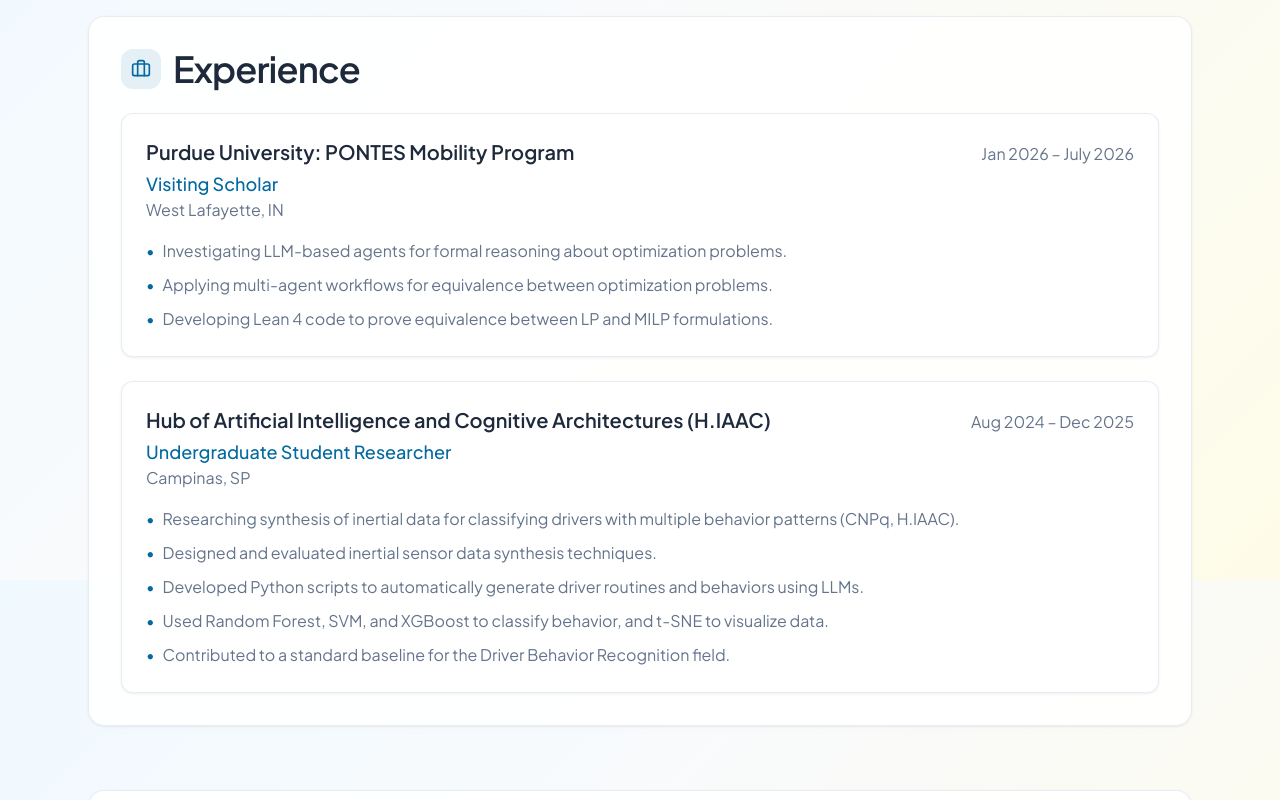
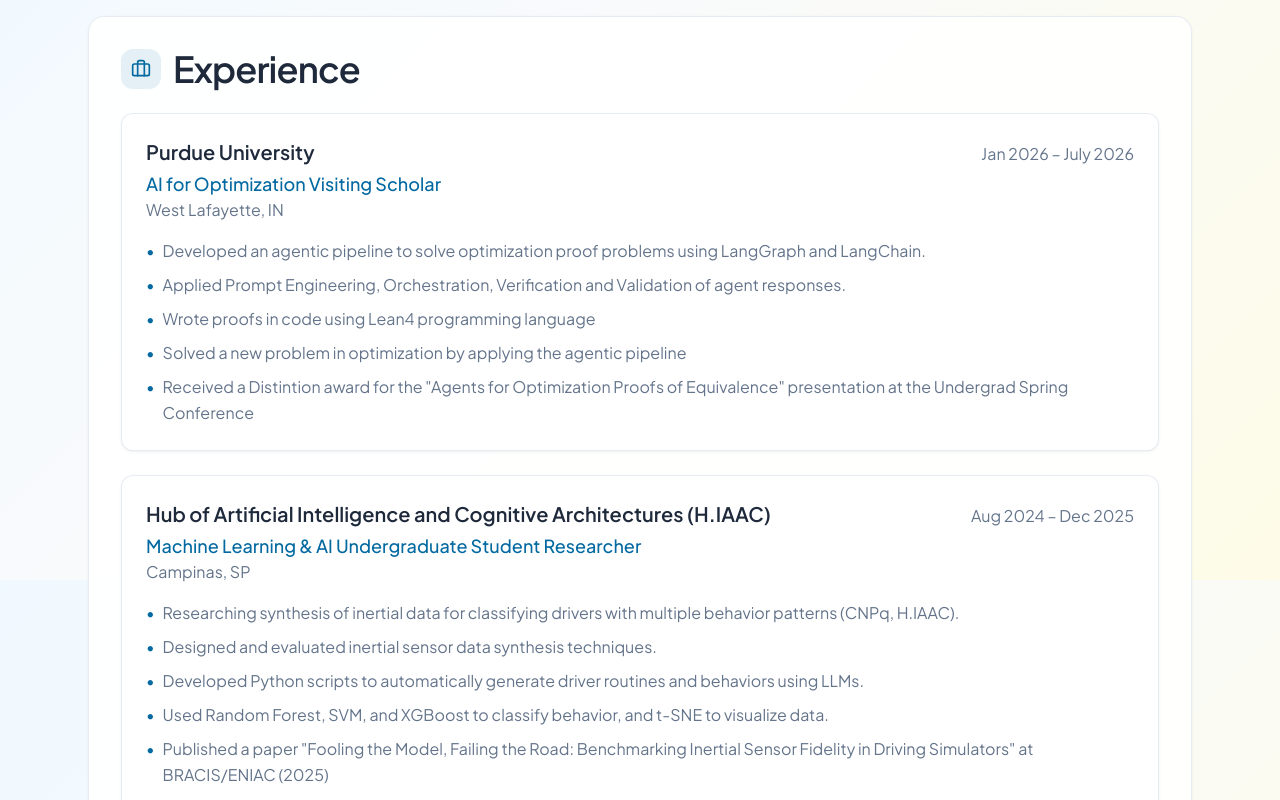
Before and after one commit to RenanFlorencio/personal_page, a Next.js app: page / in a window 1280 px wide. Shown: the part 1020-1820 px from the top of the page. Built offline with nearby package versions, Linux system fonts and the light colour scheme.

Commit message:
info update

```diff
--- a/app/data/content.js
+++ b/app/data/content.js
@@ -5,7 +5,7 @@
 export const content = {
   hero: {
     name: 'Renan Florencio',
-    headline: 'Computer Engineering Student & Researcher',
+    headline: 'Machine Learning & AI',
     valueStatement: 'On my way to become an expert in machine learning and artificial intelligence.',
     location: 'Campinas, SP',
     email: 'r244808@dac.unicamp.br',
@@ -27,19 +27,21 @@
 
   experience: [
     {
-      company: 'Purdue University: PONTES Mobility Program',
-      role: 'Visiting Scholar',
+      company: 'Purdue University',
+      role: 'AI for Optimization Visiting Scholar',
       location: 'West Lafayette, IN',
       dates: 'Jan 2026 – July 2026',
       bullets: [
-        'Investigating LLM-based agents for formal reasoning about optimization problems.',
-        'Applying multi-agent workflows for equivalence between optimization problems.',
-        'Developing Lean 4 code to prove equivalence between LP and MILP formulations.',
-      ],
+        'Developed an agentic pipeline to solve optimization proof problems using LangGraph and LangChain.',
+        'Applied Prompt Engineering, Orchestration, Verification and Validation of agent responses.',
+        'Wrote proofs in code using Lean4 programming language',
+        'Solved a new problem in optimization by applying the agentic pipeline',
+        'Received a Distintion award for the "Agents for Optimization Proofs of Equivalence" presentation at the Undergrad Spring Conference'
+      ]
     },
     {
       company: 'Hub of Artificial Intelligence and Cognitive Architectures (H.IAAC)',
-      role: 'Undergraduate Student Researcher',
+      role: 'Machine Learning & AI Undergraduate Student Researcher',
       location: 'Campinas, SP',
       dates: 'Aug 2024 – Dec 2025',
       bullets: [
@@ -47,7 +49,7 @@
         'Designed and evaluated inertial sensor data synthesis techniques.',
         'Developed Python scripts to automatically generate driver routines and behaviors using LLMs.',
         'Used Random Forest, SVM, and XGBoost to classify behavior, and t-SNE to visualize data.',
-        'Contributed to a standard baseline for the Driver Behavior Recognition field.',
+        'Published a paper "Fooling the Model, Failing the Road: Benchmarking Inertial Sensor Fidelity in Driving Simulators" at BRACIS/ENIAC (2025)'
       ],
     },
   ],
@@ -199,7 +201,7 @@
     school: 'Universidade Estadual de Campinas (Unicamp)',
     location: 'Campinas, SP',
     dates: 'Feb 2022 – July 2027',
-    gpa: '9.0 / 10',
+    gpa: '8.9 / 10 (Top 5)',
   },
 
   contact: {
```
Also changed, not shown: 1 other file (tests, documents, lock files or other folders).
